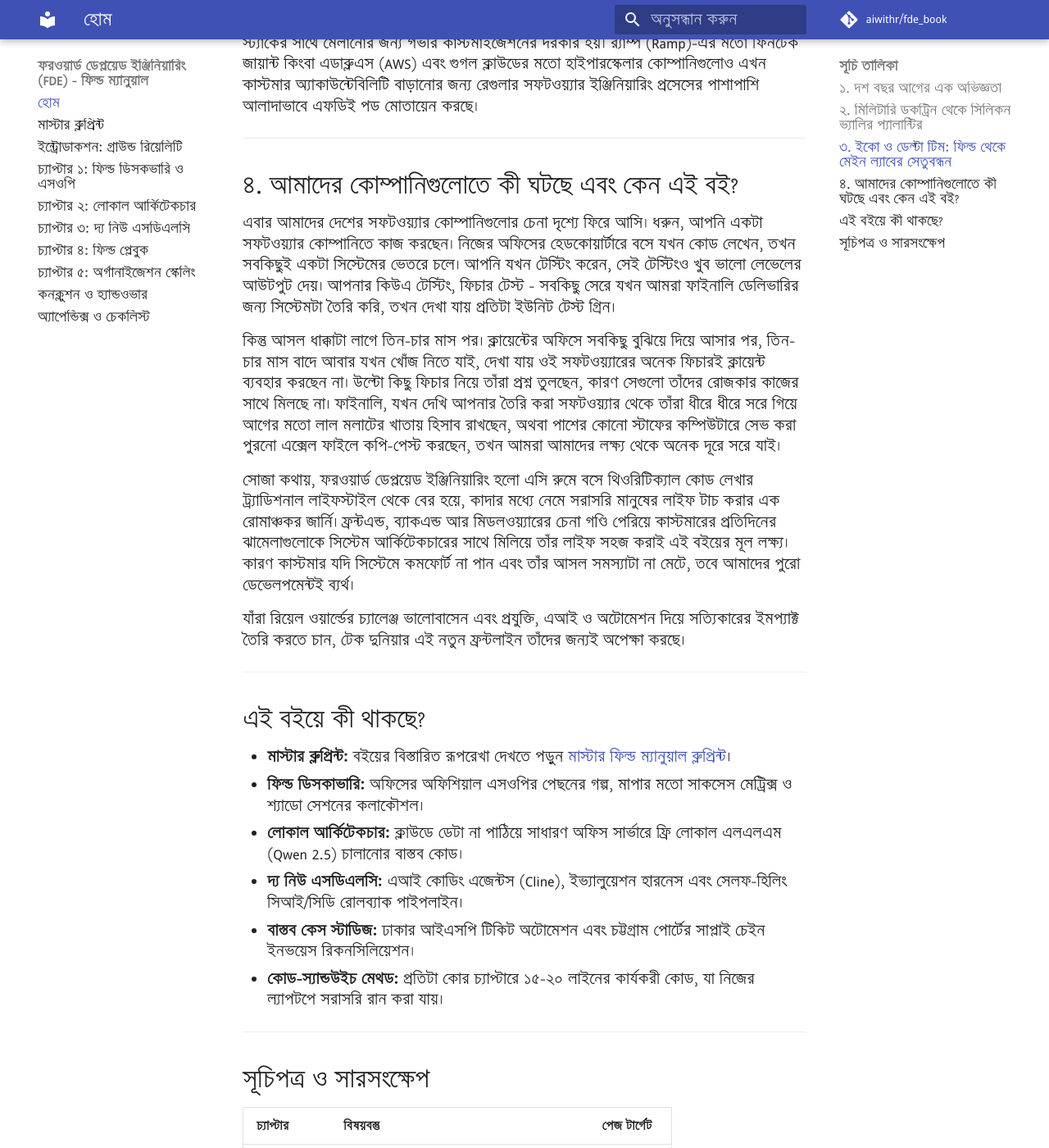
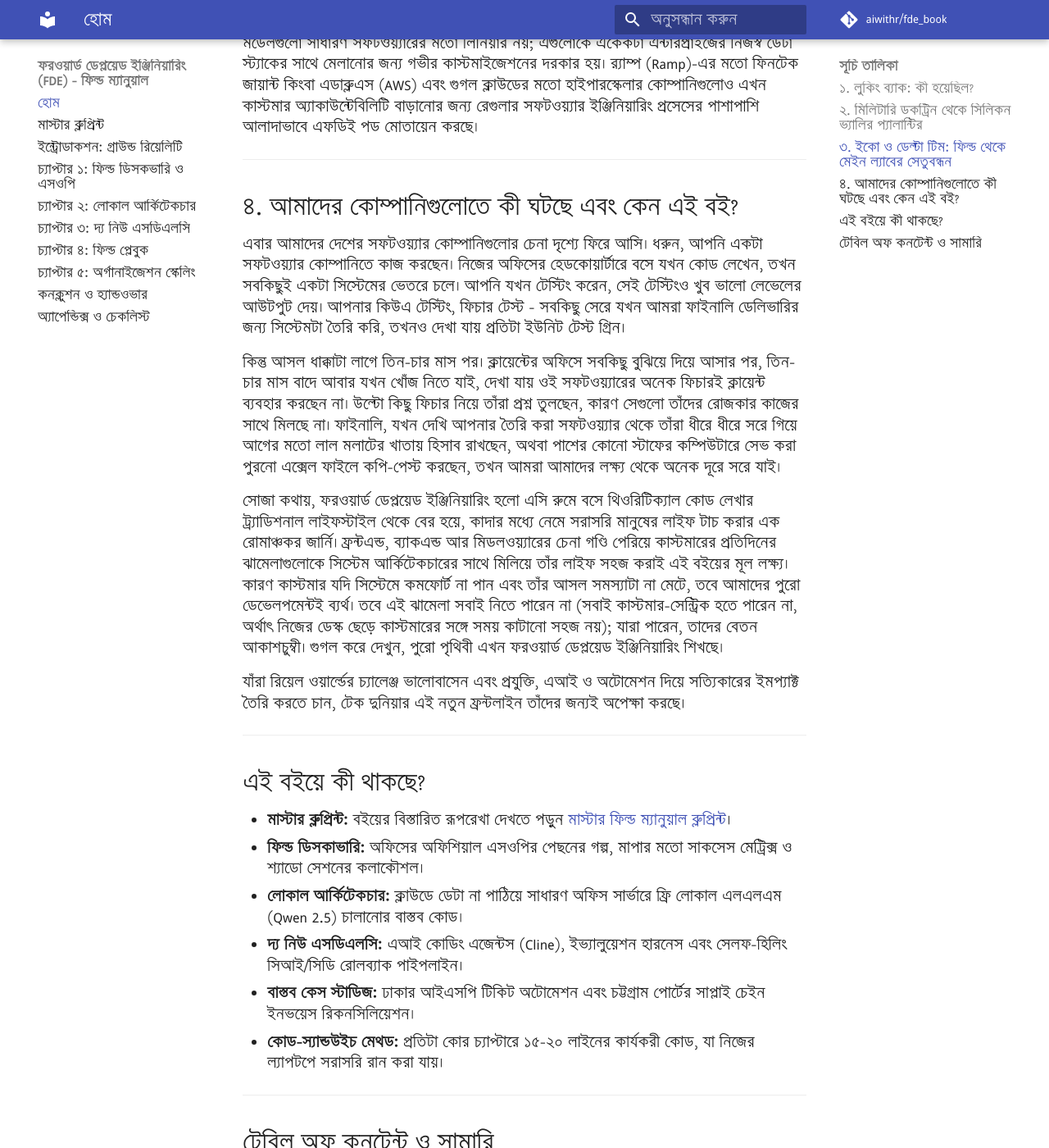
Before and after one commit to aiwithr/fde_book, an MkDocs documentation site: the page built from docs/index.md, in a window 1280 px wide and 1400 px high, scrolled down 2355 px. Shown: the whole window at 82% size. Built offline with MkDocs 1.6.1 and Material for MkDocs 9.7.7, drawn with Linux system fonts in a browser that asks for light colours; some web fonts are replaced; comment, search, counter and statistics services are not loaded; some of the changed text lies outside the part shown.

Commit message:
docs: apply author personal reflections and edits to landing page (index.md)

```diff
--- a/docs/index.md
+++ b/docs/index.md
@@ -5,13 +5,13 @@
 
 ---
 
-## ১. দশ বছর আগের এক অভিজ্ঞতা
+## ১. লুকিং ব্যাক: কী হয়েছিল?
 
-দশ বছর আগের একটা ঘটনা দিয়ে গল্পটা শুরু করা যাক। তখন সেনাবাহিনীতে থাকার সুবাদে আমাকে সরকারের একটা হাই-টেক প্রতিষ্ঠানে পাঠানো হয়। সেখানে কাজ করার সময় বেশ কিছু গ্লোবাল কোম্পানির সাথে আমার পরিচয় হয়, যারা আমাদের দেশে বিভিন্ন টেকনোলজিক্যাল সলিউশন ইন্টিগ্রেট করার চেষ্টা করছিল।
+দশ বছর আগের একটা ঘটনা দিয়ে গল্পটা শুরু করা যাক। তখন সেনাবাহিনীতে এবং বিটিআরসিতে লম্বা সময় চাকরি করার সুবাদে আমাকে সরকারের একটা হাই-টেক প্রতিষ্ঠানে পাঠানো হলো। সেখানে কাজ করার সময় অনেকগুলো গ্লোবাল কোম্পানির সাথে আমার পরিচয় হয়, যারা আমাদের দেশে বিভিন্ন টেকনোলজিক্যাল সলিউশন ইন্টিগ্রেট করার চেষ্টা করছিল।
 
 তখন একটা অদ্ভুত জিনিস খেয়াল করলাম। বাইরের দেশের তৈরি এই দামি সফটওয়্যার বা সলিউশনগুলো কেন যেন আমাদের বাংলাদেশে এসে ঠিকঠাক কাজ করতে চায় না। এর পেছনের কারণটা কিন্তু সিস্টেমের টেকনিক্যাল দুর্বলতা নয়; আসল কারণ হলো আমাদের দেশের মানুষের মন-মানসিকতা এবং কাজের সম্পূর্ণ ভিন্ন পদ্ধতি। আমাদের দেশের অফিশিয়াল ওয়ার্কফ্লো যেভাবে চলে, তার সাথে বিদেশি সিস্টেমগুলোর কোনো মিল ছিল না। বিষয়টা নিয়ে আমি বেশ উদ্বিগ্ন ছিলাম যে, এত টাকা খরচ করে আনা এই সিস্টেমগুলো শেষ পর্যন্ত ভেস্তে যাবে না তো?
 
-ঠিক তখনই ওই গ্লোবাল কোম্পানিগুলো একটা চমৎকার স্ট্র্যাটেজি অ্যাপ্লাই করল। তারা কোনো সাধারণ টেকনিশিয়ান না পাঠিয়ে সরাসরি কিছু **ফরওয়ার্ড-ডেপ্লয়েড ইঞ্জিনিয়ার (Forward-Deployed Engineer)** আমাদের অফিসে পাঠিয়ে দিল। এই ব্রিলিয়ান্ট ইঞ্জিনিয়াররা আমাদের সাথে দিনের পর দিন, মাসের পর মাস, এমনকি বছরের পর বছর বসে কাজ করলেন। আমাদের প্রতিদিনের কাজের প্রসেস ঠিক কোথায় আটকে যাচ্ছে, আমাদের আসল পেইন পয়েন্ট কোনগুলো - সেগুলো তারা খুব কাছ থেকে অ্যানালাইসিস করলেন। এরপর তারা আমাদের একদম রিয়েল-লাইফ সমস্যার ওপর ভিত্তি করে কাস্টমাইজড কোড লিখে সমাধান দিতে শুরু করলেন।
+ঠিক তখনই ওই গ্লোবাল কোম্পানিগুলোর লিড ইন্টেগ্রেটর একটা চমৎকার স্ট্র্যাটেজি অ্যাপ্লাই করল। তারা কোনো সাধারণ কোডার না পাঠিয়ে সরাসরি কিছু **ফরওয়ার্ড-ডেপ্লয়েড ইঞ্জিনিয়ার (Forward-Deployed Engineer)** আমাদের অফিসে পাঠিয়ে দিল। এই ব্রিলিয়ান্ট ইঞ্জিনিয়াররা আমাদের সাথে দিনের পর দিন, মাসের পর মাস, এমনকি বছরের পর বছর বসে কাজ করলেন। আমাদের প্রতিদিনের কাজের প্রসেস ঠিক কোথায় আটকে যাচ্ছে, আমাদের আসল পেইন পয়েন্ট কোনগুলো - সেগুলো তারা খুব কাছ থেকে অ্যানালাইসিস করলেন। এরপর তারা আমাদের একদম রিয়েল-লাইফ সমস্যার ওপর ভিত্তি করে কাস্টমাইজড কোড লিখে লিখে সমাধান দিতে শুরু করলেন। এর পাশাপাশি তৈরি করতে থাকলেন দেশীয় ফরওয়ার্ড-ডেপ্লয়েড ইঞ্জিনিয়ারদের।
 
 তাদের কাজ দেখে আমার কাছে পুরো বিষয়টা আস্তে আস্তে পরিস্কার হতে থাকলো।
 
@@ -49,11 +49,11 @@
 
 ## ৪. আমাদের কোম্পানিগুলোতে কী ঘটছে এবং কেন এই বই?
 
-এবার আমাদের দেশের সফটওয়্যার কোম্পানিগুলোর চেনা দৃশ্যে ফিরে আসি। ধরুন, আপনি একটা সফটওয়্যার কোম্পানিতে কাজ করছেন। নিজের অফিসের হেডকোয়ার্টারে বসে যখন কোড লেখেন, তখন সবকিছুই একটা সিস্টেমের ভেতরে চলে। আপনি যখন টেস্টিং করেন, সেই টেস্টিংও খুব ভালো লেভেলের আউটপুট দেয়। আপনার কিউএ টেস্টিং, ফিচার টেস্ট - সবকিছু সেরে যখন আমরা ফাইনালি ডেলিভারির জন্য সিস্টেমটা তৈরি করি, তখন দেখা যায় প্রতিটা ইউনিট টেস্ট গ্রিন।
+এবার আমাদের দেশের সফটওয়্যার কোম্পানিগুলোর চেনা দৃশ্যে ফিরে আসি। ধরুন, আপনি একটা সফটওয়্যার কোম্পানিতে কাজ করছেন। নিজের অফিসের হেডকোয়ার্টারে বসে যখন কোড লেখেন, তখন সবকিছুই একটা সিস্টেমের ভেতরে চলে। আপনি যখন টেস্টিং করেন, সেই টেস্টিংও খুব ভালো লেভেলের আউটপুট দেয়। আপনার কিউএ টেস্টিং, ফিচার টেস্ট - সবকিছু সেরে যখন আমরা ফাইনালি ডেলিভারির জন্য সিস্টেমটা তৈরি করি, তখনও দেখা যায় প্রতিটা ইউনিট টেস্ট গ্রিন।
 
 কিন্তু আসল ধাক্কাটা লাগে তিন-চার মাস পর। ক্লায়েন্টের অফিসে সবকিছু বুঝিয়ে দিয়ে আসার পর, তিন-চার মাস বাদে আবার যখন খোঁজ নিতে যাই, দেখা যায় ওই সফটওয়্যারের অনেক ফিচারই ক্লায়েন্ট ব্যবহার করছেন না। উল্টো কিছু ফিচার নিয়ে তাঁরা প্রশ্ন তুলছেন, কারণ সেগুলো তাঁদের রোজকার কাজের সাথে মিলছে না। ফাইনালি, যখন দেখি আপনার তৈরি করা সফটওয়্যার থেকে তাঁরা ধীরে ধীরে সরে গিয়ে আগের মতো লাল মলাটের খাতায় হিসাব রাখছেন, অথবা পাশের কোনো স্টাফের কম্পিউটারে সেভ করা পুরনো এক্সেল ফাইলে কপি-পেস্ট করছেন, তখন আমরা আমাদের লক্ষ্য থেকে অনেক দূরে সরে যাই।
 
-সোজা কথায়, ফরওয়ার্ড ডেপ্লয়েড ইঞ্জিনিয়ারিং হলো এসি রুমে বসে থিওরিটিক্যাল কোড লেখার ট্র্যাডিশনাল লাইফস্টাইল থেকে বের হয়ে, কাদার মধ্যে নেমে সরাসরি মানুষের লাইফ টাচ করার এক রোমাঞ্চকর জার্নি। ফ্রন্টএন্ড, ব্যাকএন্ড আর মিডলওয়্যারের চেনা গণ্ডি পেরিয়ে কাস্টমারের প্রতিদিনের ঝামেলাগুলোকে সিস্টেম আর্কিটেকচারের সাথে মিলিয়ে তাঁর লাইফ সহজ করাই এই বইয়ের মূল লক্ষ্য। কারণ কাস্টমার যদি সিস্টেমে কমফোর্ট না পান এবং তাঁর আসল সমস্যাটা না মেটে, তবে আমাদের পুরো ডেভেলপমেন্টই ব্যর্থ।
+সোজা কথায়, ফরওয়ার্ড ডেপ্লয়েড ইঞ্জিনিয়ারিং হলো এসি রুমে বসে থিওরিটিক্যাল কোড লেখার ট্র্যাডিশনাল লাইফস্টাইল থেকে বের হয়ে, কাদার মধ্যে নেমে সরাসরি মানুষের লাইফ টাচ করার এক রোমাঞ্চকর জার্নি। ফ্রন্টএন্ড, ব্যাকএন্ড আর মিডলওয়্যারের চেনা গণ্ডি পেরিয়ে কাস্টমারের প্রতিদিনের ঝামেলাগুলোকে সিস্টেম আর্কিটেকচারের সাথে মিলিয়ে তাঁর লাইফ সহজ করাই এই বইয়ের মূল লক্ষ্য। কারণ কাস্টমার যদি সিস্টেমে কমফোর্ট না পান এবং তাঁর আসল সমস্যাটা না মেটে, তবে আমাদের পুরো ডেভেলপমেন্টই ব্যর্থ। তবে এই ঝামেলা সবাই নিতে পারেন না (সবাই কাস্টমার-সেন্ট্রিক হতে পারেন না, অর্থাৎ নিজের ডেস্ক ছেড়ে কাস্টমারের সঙ্গে সময় কাটানো সহজ নয়); যারা পারেন, তাদের বেতন আকাশচুম্বী। গুগল করে দেখুন, পুরো পৃথিবী এখন ফরওয়ার্ড ডেপ্লয়েড ইঞ্জিনিয়ারিং শিখছে।
 
 যাঁরা রিয়েল ওয়ার্ল্ডের চ্যালেঞ্জ ভালোবাসেন এবং প্রযুক্তি, এআই ও অটোমেশন দিয়ে সত্যিকারের ইমপ্যাক্ট তৈরি করতে চান, টেক দুনিয়ার এই নতুন ফ্রন্টলাইন তাঁদের জন্যই অপেক্ষা করছে।
 
@@ -70,7 +70,7 @@
 
 ---
 
-## সূচিপত্র ও সারসংক্ষেপ
+## টেবিল অফ কনটেন্ট ও সামারি
 
 | চ্যাপ্টার | বিষয়বস্তু | পেজ টার্গেট |
 | :--- | :--- | :--- |
```
Also changed, not shown: other parts of docs/index.md (+1 -1 lines).
